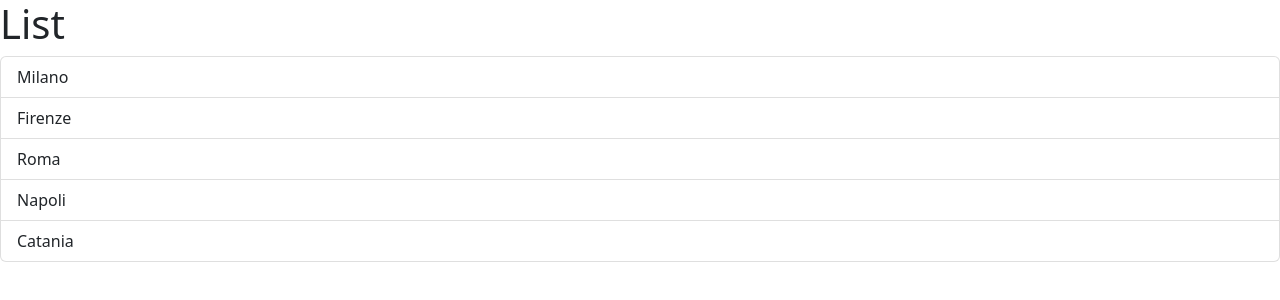
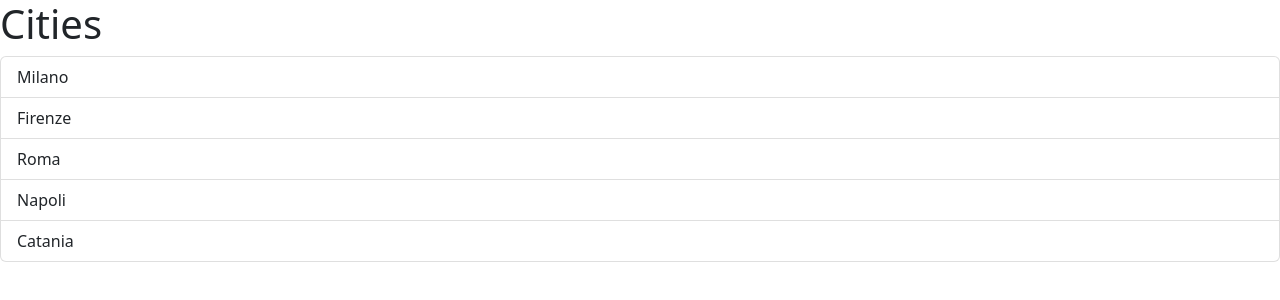
Before and after one commit to LucaRanieri96/first-react-application, a React (Vite) app in the folder react-app1/: page / in a window 1280 px wide. Shown: the top 300 px of the page. Built offline with nearby package versions, Linux system fonts and the light colour scheme.

Commit message:
using props

```diff
--- a/react-app1/src/App.tsx
+++ b/react-app1/src/App.tsx
@@ -1,7 +1,13 @@
-import  ListGroup from "./components/ListGroup";
+import ListGroup from "./components/ListGroup";
 
 function App() {
-  return <div><ListGroup/></div>
+  let items = ["Milano", "Firenze", "Roma", "Napoli", "Catania"];
+
+  return (
+    <div>
+      <ListGroup items={items} heading={"Cities"}/>
+    </div>
+  );
 }
 
 export default App;
--- a/react-app1/src/components/ListGroup.tsx
+++ b/react-app1/src/components/ListGroup.tsx
@@ -2,8 +2,13 @@
 
 import { useState } from "react";
 
-function ListGroup() {
-  let items = ["Milano", "Firenze", "Roma", "Napoli", "Catania"];
+interface Props {
+  items: string[];
+  heading: string;
+}
+
+function ListGroup({items, heading}: Props) {
+
   // Hook
   let [selectedIndex, setSelectedIndex] = useState(-1);
 
@@ -11,7 +16,7 @@
 
   return (
     <>
-      <h1>List</h1>
+      <h1>{heading}</h1>
       {items.length === 0 && <p>No item found</p>}
       <ul className="list-group">
         {items.map((item, index) => (
```
